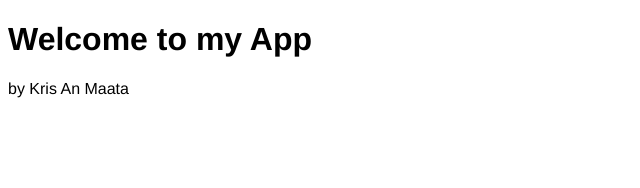
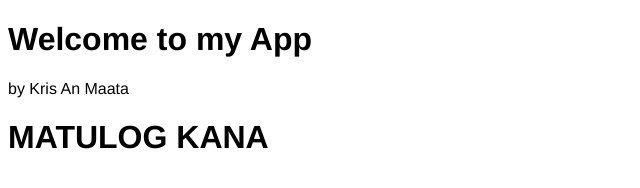
Before and after one commit to sexyhotsauce/sexyhotsauce.github.io, a plain HTML site: page index.html in a window 1280 px wide. Shown: the whole page, without its empty margins (0-640 px from the left). Drawn offline with Linux system fonts and the light colour scheme.

Commit message:
new line

```diff
--- a/index.html
+++ b/index.html
@@ -14,5 +14,8 @@
 <body>
     <h1>Welcome to my App</h1>
     <p>by Kris An Maata</p>
+    <h1 class="hihi">
+        MATULOG KANA
+    </h1>
 </body>
 </html>
```
